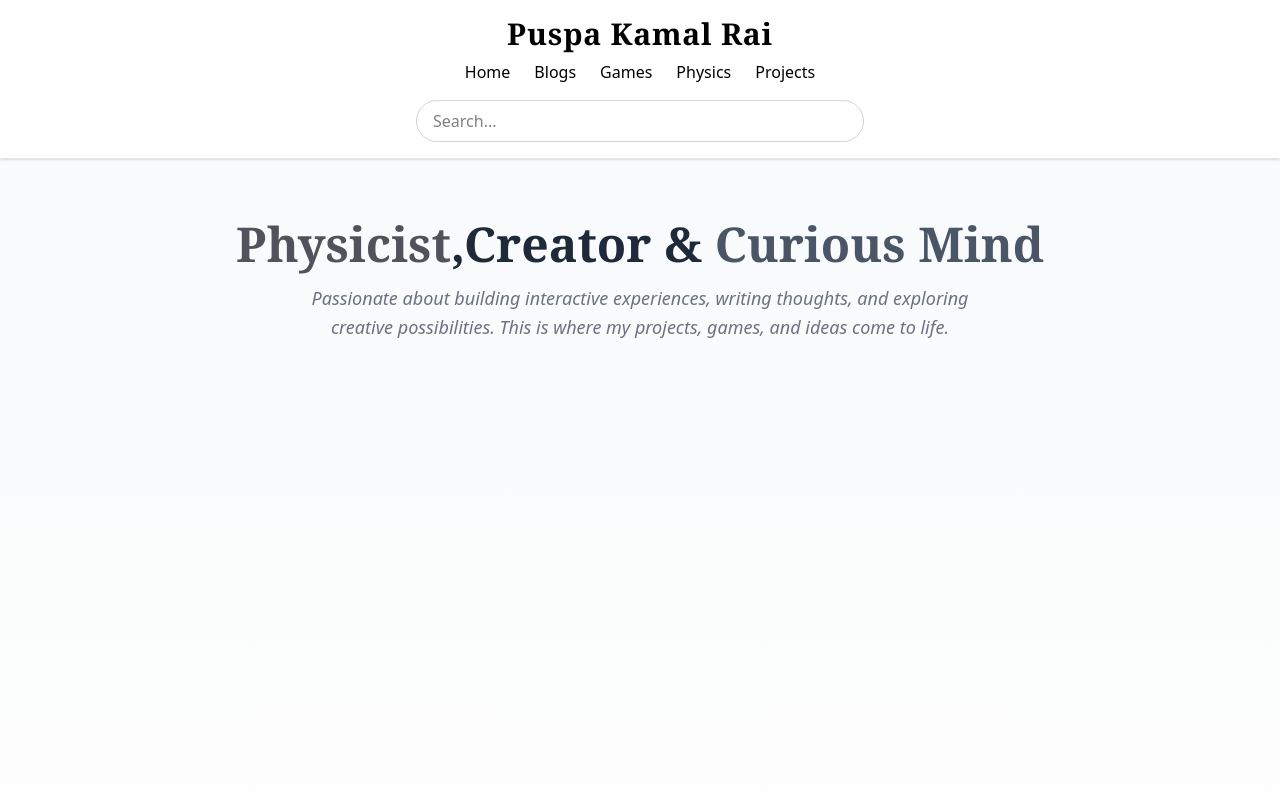
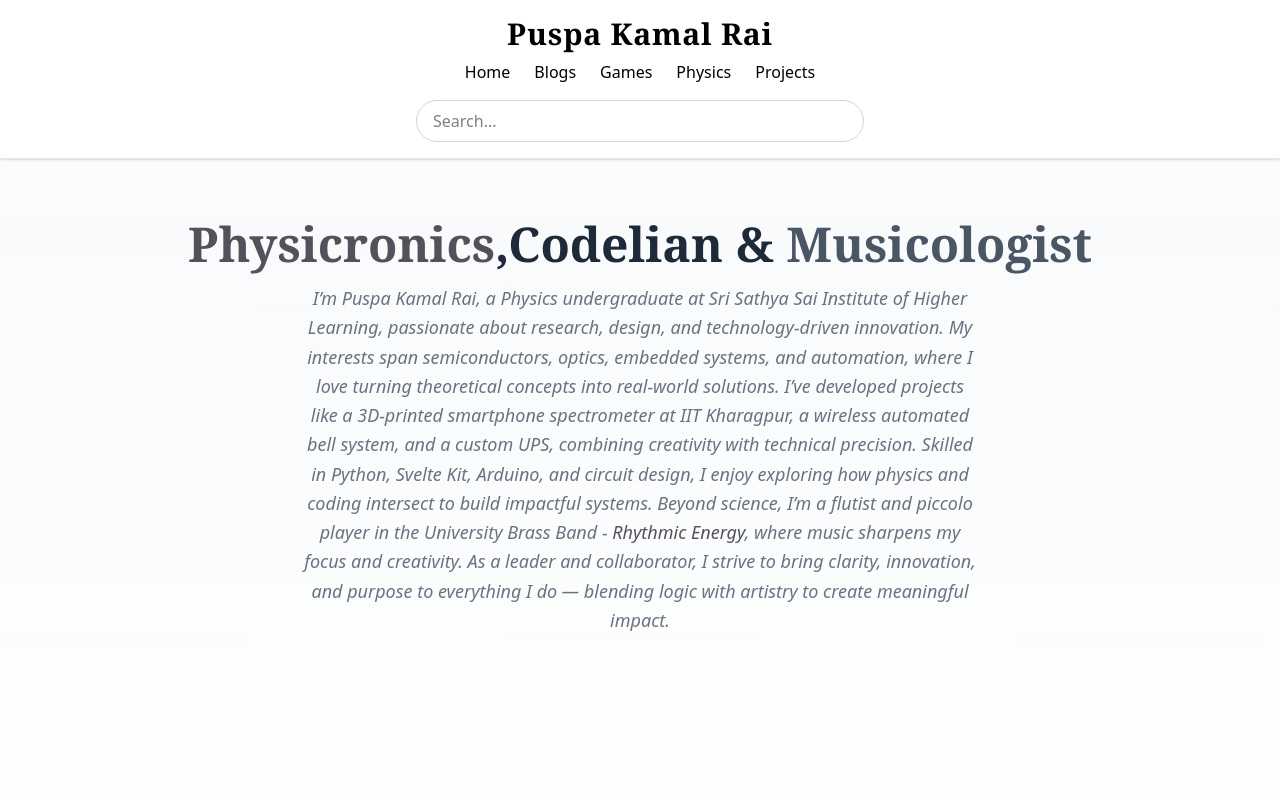
Before and after one commit to puspkml/Puspa, a SvelteKit app: page / in a window 1280 px wide. Shown: the top 800 px of the page. Built offline with nearby package versions, Linux system fonts and the light colour scheme.

Commit message:
Revise personal description and meta tags in page.svelte
Updated the meta description and content to reflect new interests and projects. Enhanced personal introduction and clarified professional background.

```diff
--- a/src/routes/+page.svelte
+++ b/src/routes/+page.svelte
@@ -4,7 +4,7 @@
 
 <svelte:head>
   <title>Puspa Kamal Rai</title>
-  <meta name="description" content="Offical website of Puspa Kamal Rai — Physicist, Creator, and Curious Mind. Explore my blog, projects, and games." />
+  <meta name="description" content="I'm a Flutemoligist, who loves programming and developing web applications. Driven by a deep passion for Physics, I combine it with programming to turn my ideas and imagination into reality." />
 </svelte:head>
 
 <div class="h-screen flex flex-col bg-gradient-to-b from-gray-50 to-white text-gray-800 font-sans overflow-hidden">
@@ -12,11 +12,14 @@
   <!-- Main -->
   <main class="flex flex-col justify-center items-center text-center px-6">
     <h2 class="text-4xl md:text-5xl font-serif font-bold mb-4">
-      <span class="text-zinc-600">Physicist</span>,Creator & <span class="text-gray-600">Curious Mind</span>
+      <span class="text-zinc-600">Physicronics</span>,Codelian & <span class="text-gray-600">Musicologist</span>
     </h2>
     <p class="text-lg italic text-gray-500 max-w-2xl leading-relaxed">
-      Passionate about building interactive experiences, writing thoughts, and exploring creative possibilities.
-      This is where my projects, games, and ideas come to life.
+      I’m Puspa Kamal Rai, a Physics undergraduate at Sri Sathya Sai Institute of Higher Learning, passionate about research, design, and technology-driven innovation. My interests span semiconductors, optics, embedded systems, and automation, where I love turning theoretical concepts into real-world solutions.
+
+I’ve developed projects like a 3D-printed smartphone spectrometer at IIT Kharagpur, a wireless automated bell system, and a custom UPS, combining creativity with technical precision. Skilled in Python, Svelte Kit, Arduino, and circuit design, I enjoy exploring how physics and coding intersect to build impactful systems.
+
+Beyond science, I’m a flutist and piccolo player in the University Brass Band - <span class="text-zinc-600">Rhythmic Energy</span>, where music sharpens my focus and creativity. As a leader and collaborator, I strive to bring clarity, innovation, and purpose to everything I do — blending logic with artistry to create meaningful impact.
     </p>
   </main>
 
```
